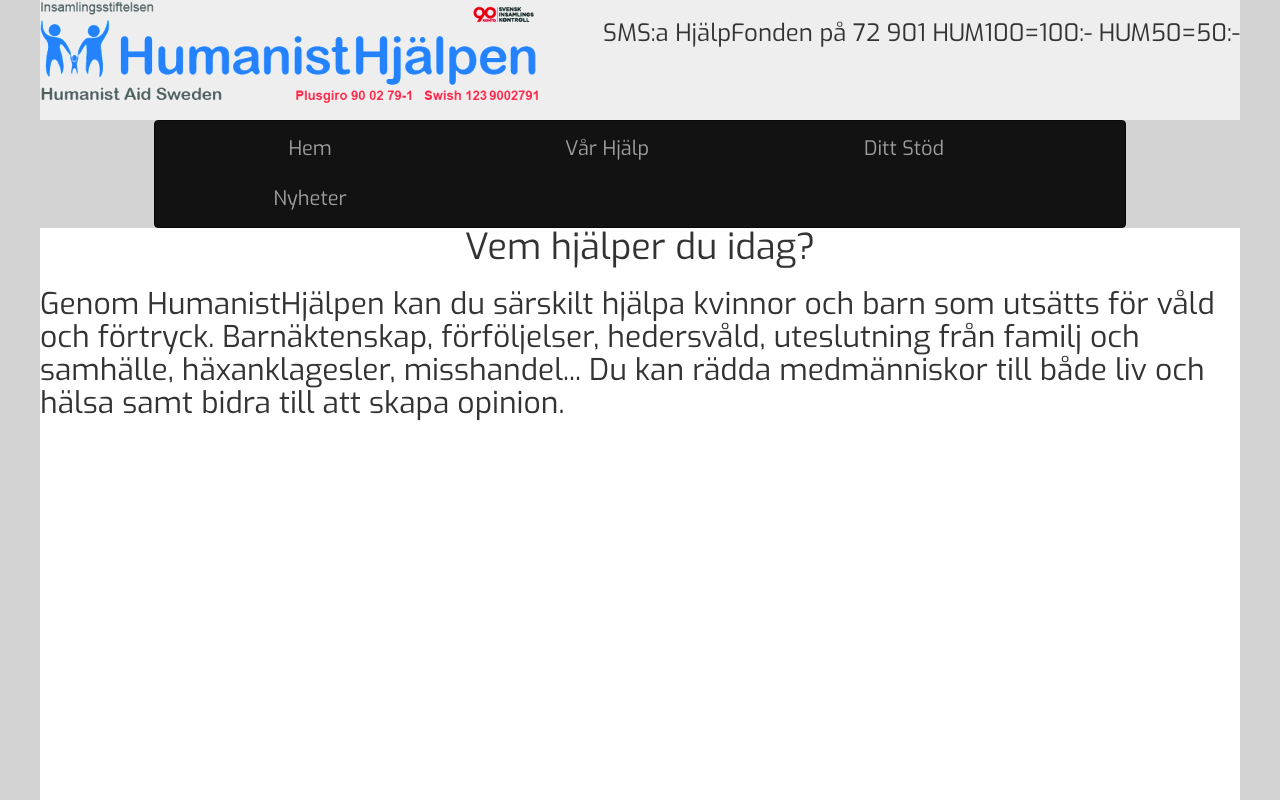
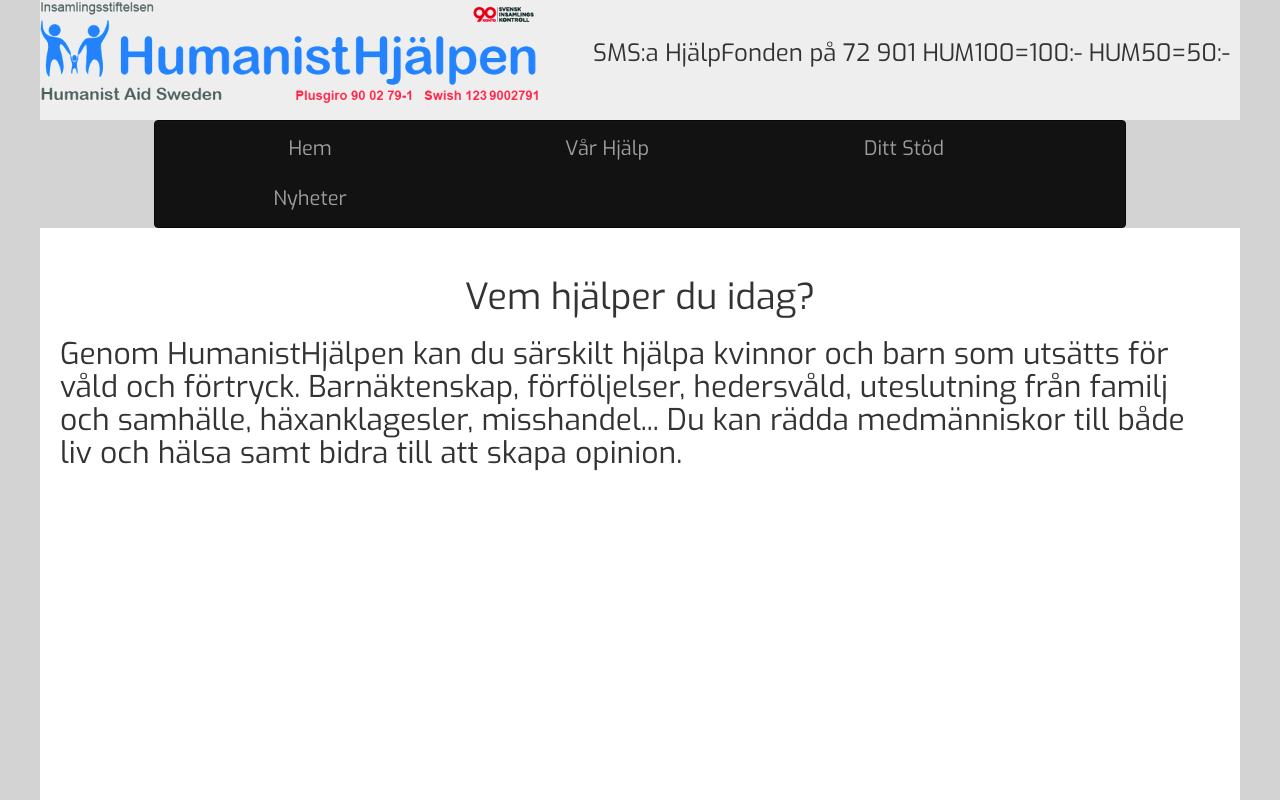
Before and after one commit to Taxxon/HumanistHj-lpen-hemsida, a plain HTML site: page index.html in a window 1280 px wide. Shown: the top 800 px of the page. Drawn offline with nearby package versions, Linux system fonts and the light colour scheme; a script that the page names is missing; a web font is replaced by a local one.

Commit message:
Fixade lite

```diff
--- a/index.html
+++ b/index.html
@@ -50,8 +50,8 @@
 
 	<div id="bg">
 
-		<h1>Vem hjälper du idag?</h1>
-		<h2>Genom HumanistHjälpen kan du särskilt hjälpa kvinnor och barn som utsätts för våld och förtryck. Barnäktenskap, förföljelser, hedersvåld, uteslutning från familj och samhälle, häxanklagesler, misshandel... Du kan rädda medmänniskor till både liv och hälsa samt bidra till att skapa opinion.
+		<h1 id="titel">Vem hjälper du idag?</h1>
+		<h2 id="txt">Genom HumanistHjälpen kan du särskilt hjälpa kvinnor och barn som utsätts för våld och förtryck. Barnäktenskap, förföljelser, hedersvåld, uteslutning från familj och samhälle, häxanklagesler, misshandel... Du kan rädda medmänniskor till både liv och hälsa samt bidra till att skapa opinion.
 		</h2>
 
   	</div>
--- a/style.css
+++ b/style.css
@@ -8,6 +8,8 @@
 
 #hjälp {
 	float: right;
+	padding-right: 10px;
+	padding-top: 20px;
 }
 
 #logga {
@@ -28,8 +30,14 @@ body {
 	background-color: lightgray;
 }
 
-h1 {
+#titel  {
 	text-align: center;
+	padding-top: 50px;
+}
+
+#txt {
+	padding-left: 20px;
+	padding-right: 20px;
 }
 
 .navbar {
```
